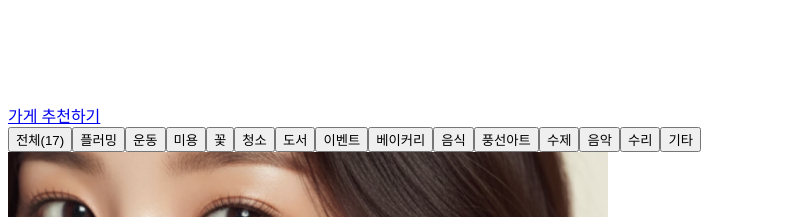
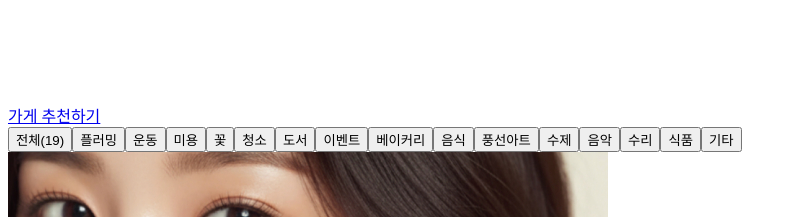
Before and after one commit to pluus/my_little_vendors, a Nuxt app: page / in a window 1280 px wide. Shown: the part 1280-1497 px from the top of the page, without its empty margins (0-797 px from the left). Built offline with nearby package versions, Linux system fonts and the light colour scheme.

Commit message:
new category

```diff
--- a/app/data/businesses.ts
+++ b/app/data/businesses.ts
@@ -597,7 +597,7 @@ export const businesses: Business[] = [
 ];
 
 export const categories = [
-  "전체(17)",
+  "전체(19)",
   "플러밍",
   "운동",
   "미용",
@@ -611,5 +611,6 @@ export const categories = [
   "수제",
   "음악",
   "수리",
+  "식품",
   "기타",
 ];
```
